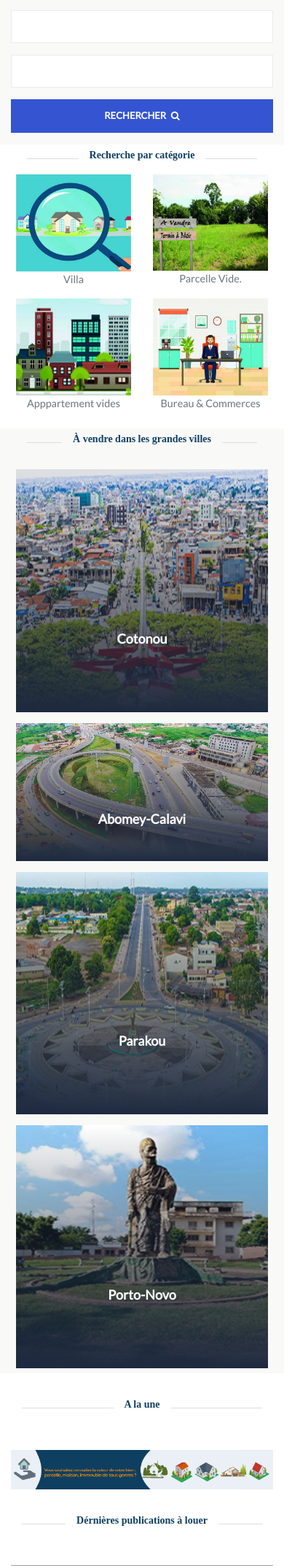
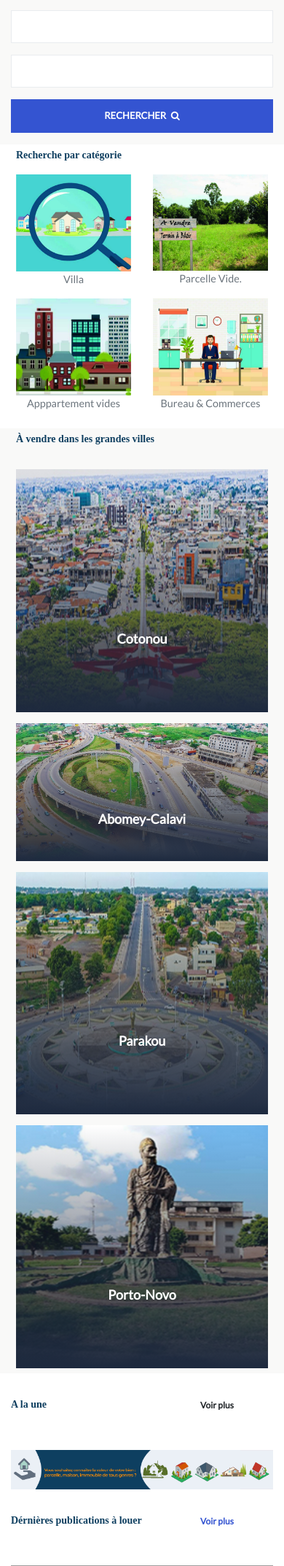
Before and after one commit to dodji05/ILEHYA-IMMO, a Symfony app: template templates/FrontEnd/index.html.twig in a window 390 px wide. Shown: the part 588-2734 px from the top of the page at 73% size. Run offline with Twig, Linux system fonts and the light colour scheme; the template is opened without the code that fills it, so the values that code supplies are empty; form fields are guessed from the names that the template uses; some libraries are stand-ins or nearby versions; some web fonts are replaced; grey boxes are pictures that could not be loaded.

Commit message:
ajout du lien voir plus

```diff
--- a/templates/FrontEnd/apropos.html.twig
+++ b/templates/FrontEnd/apropos.html.twig
@@ -131,6 +131,7 @@
             .align-items-center h3{
                 font-size: 25px;
             }
+
         }
     </style>
 
--- a/templates/FrontEnd/index.html.twig
+++ b/templates/FrontEnd/index.html.twig
@@ -40,16 +40,35 @@
         .owl-dots {
             display: none;
         }
-
+        .more_mobile {
+            display: none;
+        }
         @media screen and (min-width: 320px) and (max-width: 575px) {
             .recent__property-carousel .owl-dots {
                 display: none !important;
+            }
+            .title__head h2::before, .title__head h2::after {
+                display: none;
+                text-align: left;
+            }
+            .title__head h2 {
+            justify-content: flex-start;
+        }
+            .more_mobile {
+                display: inline;
+                font-size: 12px;
+                font-weight: 900;
+                justify-content: flex-end;
+            }
+            .featured__property {
+
             }
         }
 
         .figure-img {
             max-height: 145px;
         }
+
     </style>
 
 {% endblock %}
--- a/templates/FrontEnd/partials/_featured.html.twig
+++ b/templates/FrontEnd/partials/_featured.html.twig
@@ -1,7 +1,7 @@
 <section class="featured__property" style="paddin-top: 20px !important;">
     <div class="container">
         <div class="row">
-            <div class="col-md-8 col-lg-6 mx-auto">
+            <div class="col-md-8 col-lg-6 col-8 mx-auto">
                 <div class="title__head">
                     <h2 class="text-center">
                         A la une
@@ -10,6 +10,7 @@
 
                 </div>
             </div>
+            <div class="col-4 more_mobile"> Voir plus </div>
             <div class="clearfix"></div>
         </div>
         <div class="row">
--- a/templates/FrontEnd/partials/_recent_porperty.html.twig
+++ b/templates/FrontEnd/partials/_recent_porperty.html.twig
@@ -1,7 +1,7 @@
 <section>
     <div class="container">
         <div class="row">
-            <div class="col-md-8 col-lg-6 mx-auto">
+            <div class="col-md-8 col-lg-6 col-8 mx-auto">
                 <div class="title__head">
                     <h2 class="text-center">
                         {% if nature_annonce == 2 %}
@@ -16,6 +16,21 @@
                     </h2>
 
                 </div>
+            </div>
+            <div class="col-4 more_mobile">
+
+                {% if nature_annonce == 2 %}
+                    <a href="{{ path('proprietes_listing',{'nature':'a-louer'}) }}" >
+                {% elseif  nature_annonce == 'Meuble' %}
+                    <a href="{{ path('proprietes_categorie_listing',{'nature':'appartement-meuble'}) }}">
+                {% else %}
+                    <a href="{{ path('proprietes_listing',{'nature':'a-vendre'}) }}">
+                {% endif %}
+                            Voir plus
+                        </a>
+
+
+
             </div>
             <div class="clearfix"></div>
         </div>
```
Lines whose indentation alone changed are shown as unchanged.
